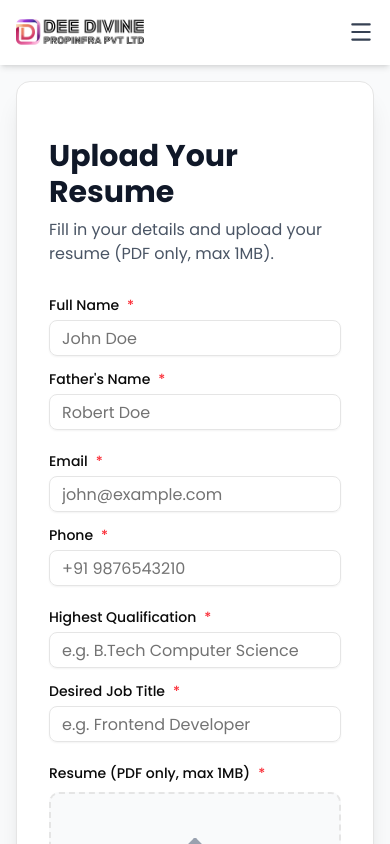
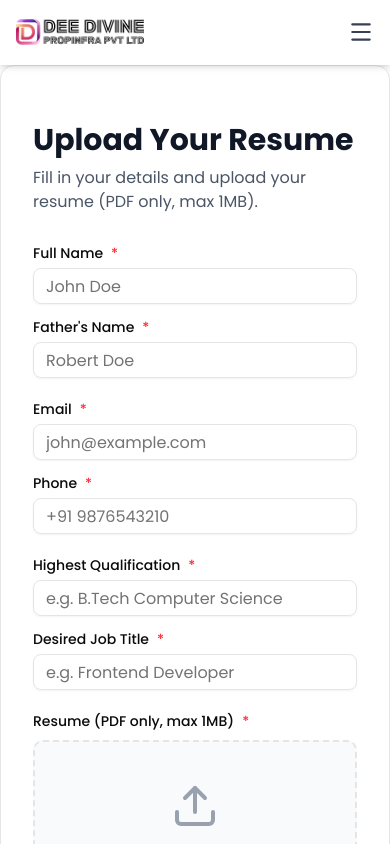
Before and after one commit to PunitDev0/DeeDivineWebsite, a Next.js app: page /upload-resume in a window 390 px wide. Shown: the top 844 px of the page. Built offline with nearby package versions, Linux system fonts and the light colour scheme.

Commit message:
remove padding

```diff
--- a/src/app/upload-resume/page.jsx
+++ b/src/app/upload-resume/page.jsx
@@ -131,7 +131,7 @@ export default function UploadResumePage() {
 
   return (
     <>
-      <div className="min-h-screen bg-gray-50 flex items-center justify-center p-4">
+      <div className="min-h-screen bg-gray-50 flex items-center justify-center sm:p-4">
         <Card className="w-full max-w-5xl shadow-xl">
           <div className="grid md:grid-cols-2">
             {/* Left - Form */}
```
